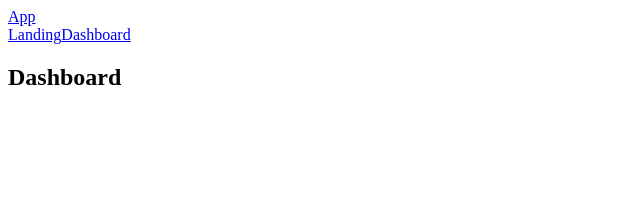
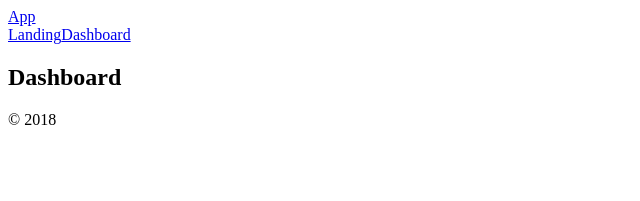
Before and after one commit to jeffreymahmoudi/moody-pos-client, a React (Create React App) app: page /dashboard in a window 1280 px wide. Shown: the top 201 px of the page, without its empty margins (0-640 px from the left). Built offline with nearby package versions, Linux system fonts and the light colour scheme.

Commit message:
Footer component

```diff
--- /dev/null
+++ b/src/components/Footer.js
@@ -0,0 +1,9 @@
+import React from 'react'
+
+export default function Footer() {
+  return (
+    <div className='footer'>
+      &copy; 2018
+    </div>
+  );
+};
--- a/src/containers/App.js
+++ b/src/containers/App.js
@@ -2,6 +2,7 @@
 import { connect } from 'react-redux'
 import { BrowserRouter as Router, Switch, Route } from 'react-router-dom'
 import Header from '../components/Header'
+import Footer from '../components/Footer'
 import Landing from './Landing'
 import Dashboard from './Dashboard'
 
@@ -18,6 +19,7 @@
               <Route path="/dashboard" component={Dashboard} />
             </Switch>
           </main>
+          <Footer />
         </div>
       </Router>
     );
```
